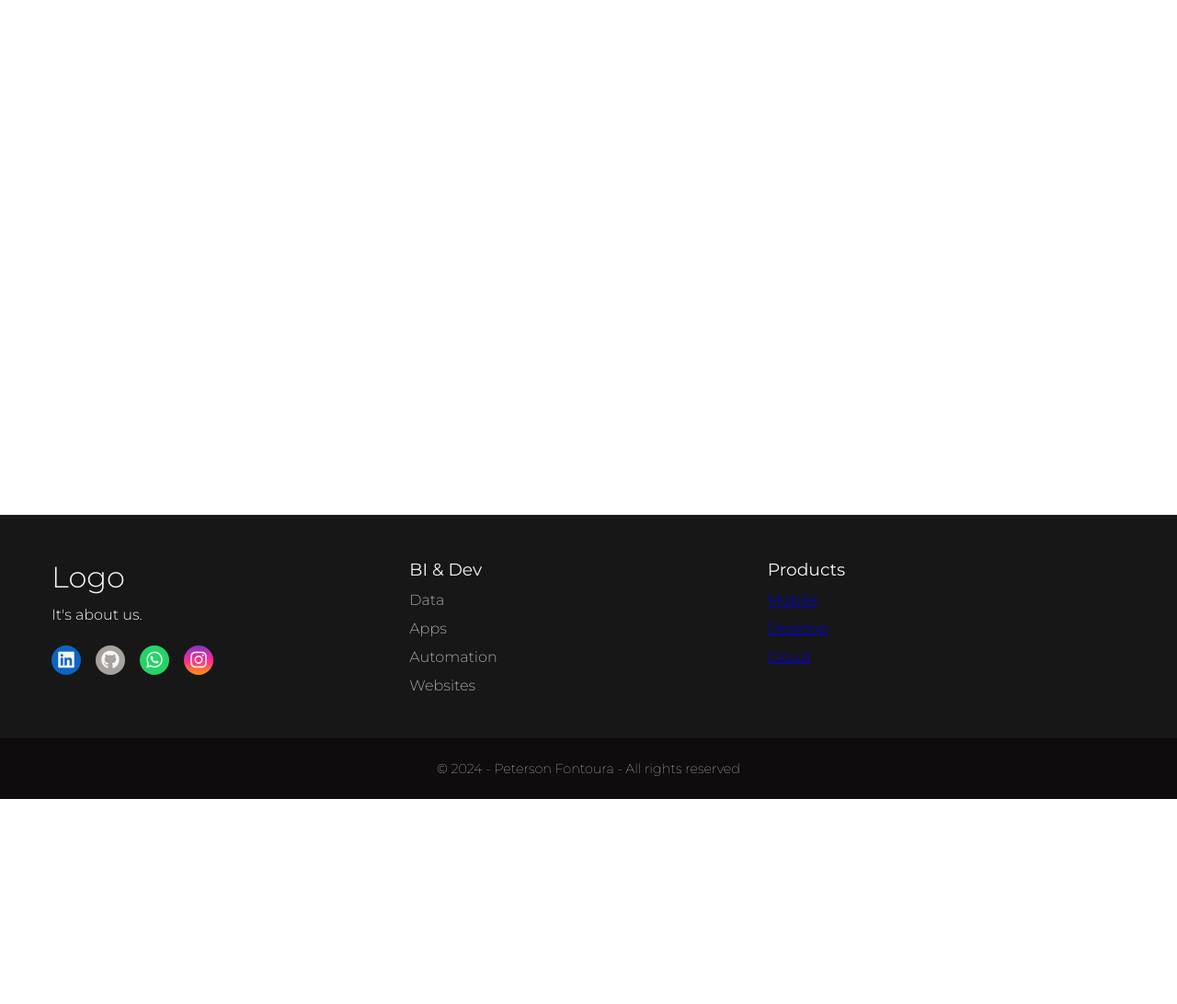
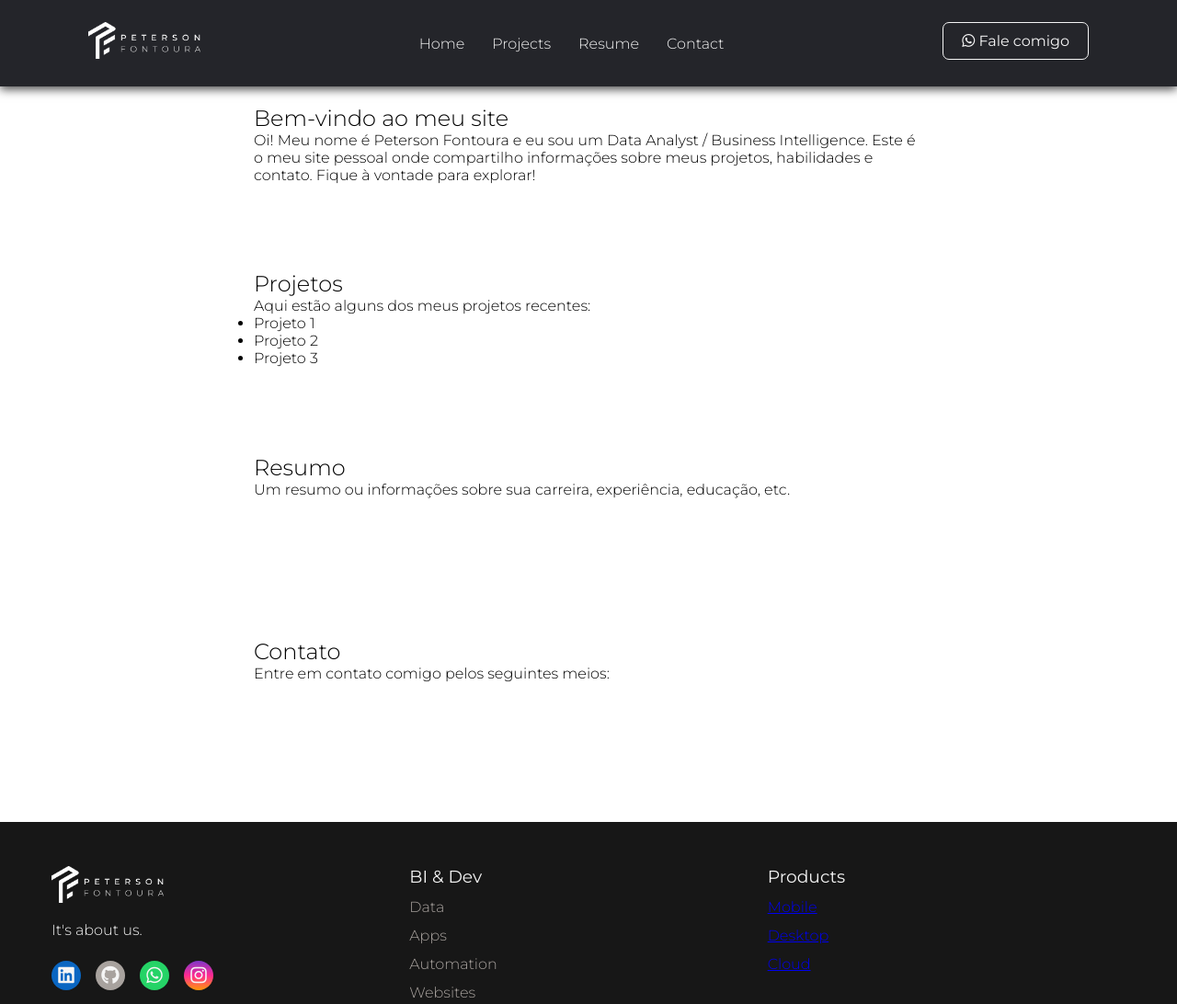
Before and after one commit to devbypeterson/devbypeterson.github.io, a plain HTML site: page index.html in a window 1280 px wide. Shown: the top 1092 px of the page at 92% size. Before the commit the page ends 869 px from the top, so only its background shows below. Drawn offline with Linux system fonts and the light colour scheme.

Commit message:
Add files via upload

```diff
--- a/assets/css/style.css
+++ b/assets/css/style.css
@@ -15,8 +15,91 @@
     box-sizing: border-box;
 }
 
-main {
-    height: 70vh;
+header {
+    background-color: #24252a;
+    box-shadow: 0px 3px 10px #464646;
+}
+
+.nav-bar {
+    display: flex;
+    justify-content: space-between;
+    padding: 1.5rem 6rem;
+}
+
+.logo {
+    display: flex;
+    align-items: center;
+}
+
+.logo h1 {
+    color: var(--color-neutral-30);
+}
+
+.nav-list {
+    display: flex;
+    align-items: center;
+}
+
+.nav-list ul {
+    display: flex;
+    justify-content: center;
+    list-style: none;
+}
+
+.nav-item {
+    margin: 0 15px;
+}
+
+.nav-link {
+    text-decoration: none;
+    font-size: 1rem;
+    color: var(--color-neutral-30);
+    font-weight: 300;
+}
+
+.whatsapp-button button {
+    background-color: transparent;
+    border: 1px solid var(--color-neutral-30);
+    border-radius: 7px;
+    padding: 10px 20px;
+    color: var(--color-neutral-30);
+    font-size: 16px;
+    cursor: pointer;
+    transition: background-color 0.3s ease;
+}
+
+.whatsapp-button button a {
+    text-decoration: none;
+    color: var(--color-neutral-30);
+    font-weight: 400;
+}
+
+.whatsapp-button button:hover {
+    background-color: rgba(37, 211, 102, 0.7);
+}
+
+.mobile-menu-icon {
+    display: none;
+}
+
+.mobile-menu {
+    display: none;
+}
+
+.main-content {
+    width: 60vw; /* Defina a largura desejada para o conteúdo */
+    margin: 0 auto; /* Margens automáticas para centralizar */
+
+}
+
+.welcome-section {
+    height: 200px;
+    padding: 20px;
+}
+
+.project-section, .resume-section, .contact-section {
+    height: 200px;
+    padding: 0px 20px 20px;
 }
 
 footer {
@@ -27,7 +110,7 @@ footer {
 #footer-content {
     background-color: var(--color-neutral-10);
     display: grid;
-    grid-template-columns: repeat(3,1fr);
+    grid-template-columns: repeat(3, 1fr);
     padding: 3rem 3.5rem;
 }
 
@@ -56,12 +139,12 @@ footer {
     transition: all 0.4s;
 }
 
+#footer-social-media .footer-link:hover {
+    opacity: 0.8;
+}
+
 #footer-social-media .footer-link i {
     font-size: 1.25rem;
-}
-
-#footer-social-media .footer-link:hover {
-    opacity: 0.8;
 }
 
 #linkedin {
@@ -77,7 +160,7 @@ footer {
 }
 
 #instagram {
-    background: linear-gradient(#7f37c9,#ff2992,#ff9807);
+    background: linear-gradient(#7f37c9, #ff2992, #ff9807);
 }
 
 h3 {
@@ -150,14 +233,64 @@ h3 {
 
 @media screen and (max-width: 768px) {
     #footer-content {
-        grid-template-columns: repeat(2,1fr);
+        grid-template-columns: repeat(2, 1fr);
         gap: 2rem;
+    }
+
+    .nav-bar {
+        padding: 1.5rem 4rem;
+    }
+    .nav-item {
+        display: none;
+    }
+
+    .whatsapp-button {
+        display: none;
+    }
+
+    .mobile-menu-icon {
+        display: block;
+    }
+
+    .mobile-menu-icon button {
+        background-color: transparent;
+        border: none;
+        cursor: pointer;
+    }
+
+    .mobile-menu ul {
+        display: flex;
+        flex-direction: column;
+        text-align: center;
+        padding-bottom: 1rem;
+    }
+
+    .mobile-menu .nav-item {
+        display: block;
+        padding-top: 1.2rem;
+    }
+
+    .mobile-menu .whatsapp-button {
+        display: block;
+        padding: 1rem 2rem;
+    }
+
+    .mobile-menu .whatsapp-button button {
+        width: 100%;
+    }
+
+    .open {
+        display: block;
+    }
+
+    .main-content {
+        width: 80vw;
     }
 }
 
 @media screen and (max-width: 426px) {
     #footer-content {
-        grid-template-columns: repeat(1,1fr);
+        grid-template-columns: repeat(1, 1fr);
         padding: 3rem 2rem;
     }
 }
--- /dev/null
+++ b/assets/js/script.js
@@ -0,0 +1,11 @@
+function menuShow() {
+    let menuMobile = document.querySelector('.mobile-menu');
+
+    if (menuMobile.classList.contains('open')) {
+        menuMobile.classList.remove('open');
+        document.querySelector('.icon').src = "assets/img/menu_white_36dp.svg";
+    } else {
+        menuMobile.classList.add('open');
+        document.querySelector('.icon').src = "assets/img/close_white_36dp.svg";
+    }
+}
--- a/index.html
+++ b/index.html
@@ -1,24 +1,95 @@
 <!DOCTYPE html>
 <html lang="pt-br">
+
 <head>
     <meta charset="UTF-8">
     <meta name="viewport" content="width=device-width, initial-scale=1.0">
     <title>Peterson Fontoura - Data Analyst / Business Intelligence</title>
-    <link rel="stylesheet" href="https://cdnjs.cloudflare.com/ajax/libs/font-awesome/6.5.1/css/all.min.css" integrity="sha512-DTOQO9RWCH3ppGqcWaEA1BIZOC6xxalwEsw9c2QQeAIftl+Vegovlnee1c9QX4TctnWMn13TZye+giMm8e2LwA==" crossorigin="anonymous" referrerpolicy="no-referrer" />
+    <link rel="stylesheet" href="https://cdnjs.cloudflare.com/ajax/libs/font-awesome/6.5.1/css/all.min.css"
+        integrity="sha512-DTOQO9RWCH3ppGqcWaEA1BIZOC6xxalwEsw9c2QQeAIftl+Vegovlnee1c9QX4TctnWMn13TZye+giMm8e2LwA=="
+        crossorigin="anonymous" referrerpolicy="no-referrer" />
     <link rel="stylesheet" href="assets/css/style.css">
 </head>
+
 <body>
+    <header>
+        <nav class="nav-bar">
+            <div class="logo">
+                <h1><img src="assets/img/peterson-fontoura-logo.webp" alt="" height="40px"></h1>
+            </div>
+            <div class="nav-list">
+                <ul>
+                    <li class="nav-item"><a href="#" class="nav-link">Home</a></li>
+                    <li class="nav-item"><a href="#project" class="nav-link">Projects</a></li>
+                    <li class="nav-item"><a href="#" class="nav-link">Resume</a></li>
+                    <li class="nav-item"><a href="#" class="nav-link">Contact</a></li>
+                </ul>
+            </div>
+
+            <div class="whatsapp-button">
+                <button><a href="#"><i class="fa-brands fa-whatsapp"></i> Fale comigo</a></button>
+            </div>
+
+            <div class="mobile-menu-icon">
+                <button onclick="menuShow()"><img src="assets/img/menu_white_36dp.svg" class="icon"></button>
+            </div>
+        </nav>
+
+        <div class="mobile-menu">
+            <ul>
+                <li class="nav-item"><a href="#" class="nav-link">Home</a></li>
+                <li class="nav-item"><a href="#project" class="nav-link">Projects</a></li>
+                <li class="nav-item"><a href="#" class="nav-link">Resume</a></li>
+                <li class="nav-item"><a href="#" class="nav-link">Contact</a></li>
+            </ul>
+
+            <div class="whatsapp-button">
+                <button><a href="#"><i class="fa-brands fa-whatsapp"></i> Fale comigo</a></button>
+            </div>
+        </div>
+    </header>
     <main>
+        <main class="main-content">
+            <section class="welcome-section">
+                <h2>Bem-vindo ao meu site</h2>
+                <p>Oi! Meu nome é Peterson Fontoura e eu sou um Data Analyst / Business Intelligence. Este é o meu site
+                    pessoal onde compartilho informações sobre meus projetos, habilidades e contato. Fique à vontade
+                    para explorar!</p>
+            </section>
 
+            <section class="project-section" id="project">
+                <h2>Projetos</h2>
+                <p>Aqui estão alguns dos meus projetos recentes:</p>
+                <!-- Lista de projetos ou informações sobre projetos -->
+                <!-- Por exemplo: -->
+                <ul>
+                    <li>Projeto 1</li>
+                    <li>Projeto 2</li>
+                    <li>Projeto 3</li>
+                </ul>
+            </section>
+
+            <section class="resume-section">
+                <h2>Resumo</h2>
+                <p>Um resumo ou informações sobre sua carreira, experiência, educação, etc.</p>
+            </section>
+
+            <section class="contact-section">
+                <h2>Contato</h2>
+                <p>Entre em contato comigo pelos seguintes meios:</p>
+                <!-- Informações de contato como formulário, e-mail, telefone, etc. -->
+            </section>
+        </main>
     </main>
     <footer>
         <div id="footer-content">
             <div id="footer-contact">
-                <h1>Logo</h1>
+                <h1><img src="assets/img/peterson-fontoura-logo.webp" alt="" height="40px"></h1>
                 <p>It's about us.</p>
 
                 <div id="footer-social-media">
-                    <a href="https://www.linkedin.com/in/devbypeterson/" class="footer-link" id="linkedin" target="_blank">
+                    <a href="https://www.linkedin.com/in/devbypeterson/" class="footer-link" id="linkedin"
+                        target="_blank">
                         <i class="fa-brands fa-linkedin"></i>
                     </a>
 
@@ -93,5 +164,7 @@
             2024 - Peterson Fontoura - All rights reserved
         </div>
     </footer>
+    <script src="assets/js/script.js"></script>
 </body>
+
 </html>
```
Also changed, not shown: assets/img/close_white_36dp.svg (added), assets/img/menu_white_36dp.svg (added), assets/img/peterson-fontoura-logo.webp (added).
